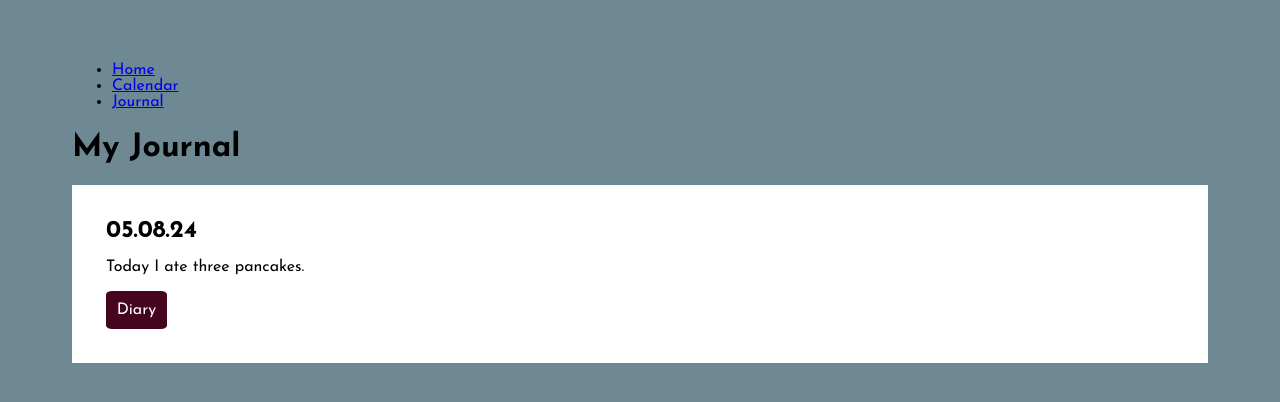
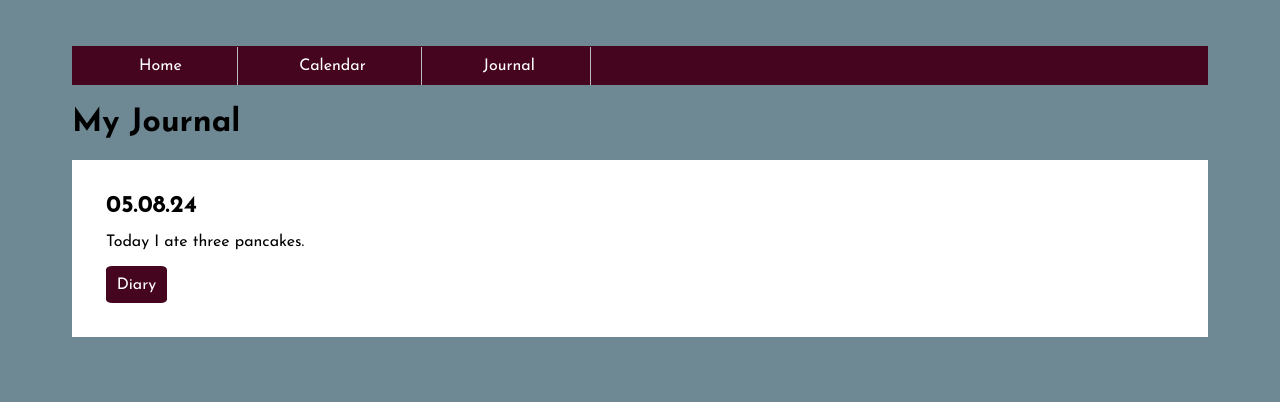
Before and after one commit to cse110-shilpa-ryan/cse110-shilpa-ryan, a website: page assets/src/journal/index.html in a window 1280 px wide. Drawn offline with Linux system fonts and the light colour scheme.

Commit message:
Add nav bar styling

```diff
--- a/assets/src/journal/style.css
+++ b/assets/src/journal/style.css
@@ -1,3 +1,25 @@
+nav {
+    background-color: #45051f;
+    color: white;
+    padding: 1%
+}
+ul {
+    margin: 0;
+    padding: 0;
+}
+li {
+    display: inline;
+    padding: 1% 5%;
+    border-right: 1px solid #bbb;
+}
+a:link{
+    text-decoration: none;
+    color: white;
+
+}
+a:hover{
+    color: #849324;
+}
 body{
     font-family: 'Josefin Sans';
     background-color: #6e8894;
```
